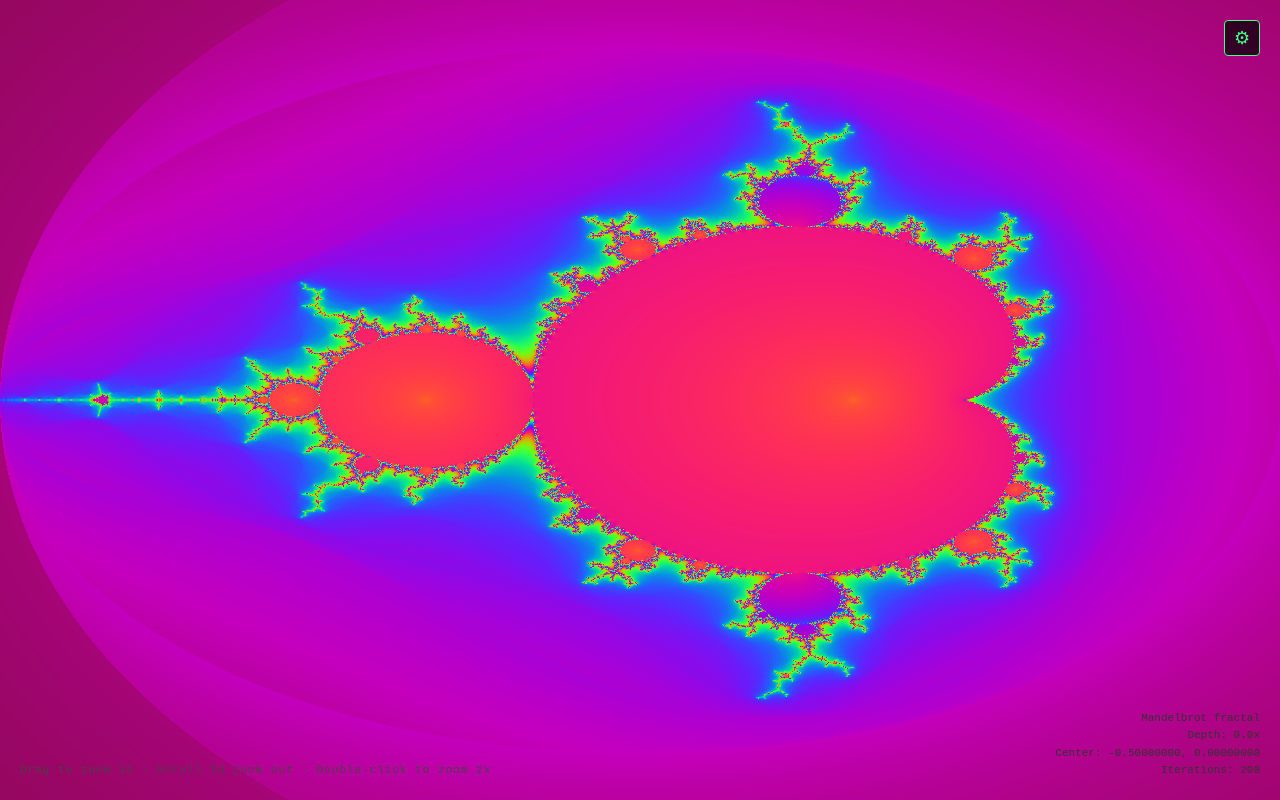
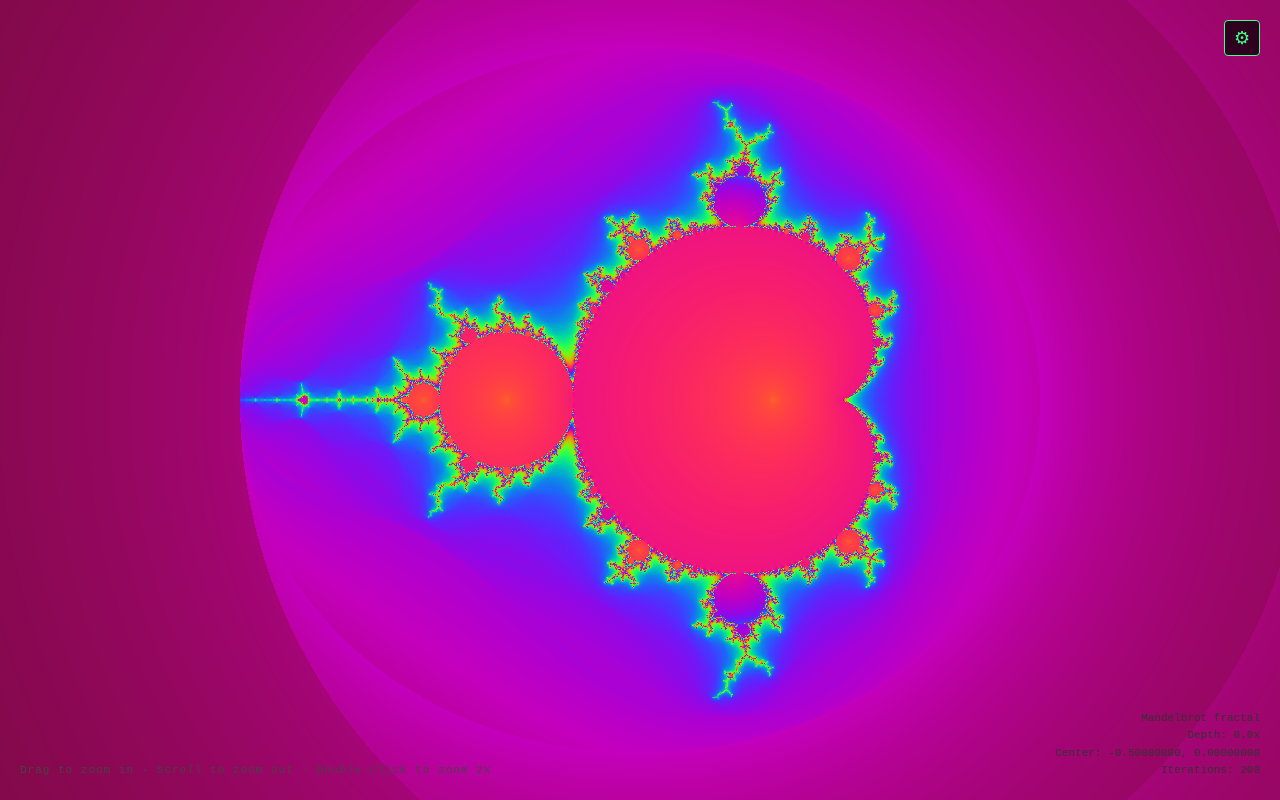
Before and after one commit to chipmonkey/quickgames, a plain HTML site: page fractal.html in a window 1280 px wide. Drawn offline with Linux system fonts and the light colour scheme.

Commit message:
fractal: fix aspect ratio

```diff
--- a/fractal.html
+++ b/fractal.html
@@ -214,7 +214,10 @@ vec3 palette(float t, int scheme) {
 
 void main() {
     vec2 fragCoord = gl_FragCoord.xy;
-    vec2 uv = fragCoord / u_res;
+    float aspect = u_res.x / u_res.y;
+    vec2 uv = (fragCoord / u_res) * 2.0 - 1.0;
+    uv.x *= aspect;
+    uv = uv * 0.5 + 0.5;
     vec2 c;
     vec2 z;
     int iter = 0;
```
